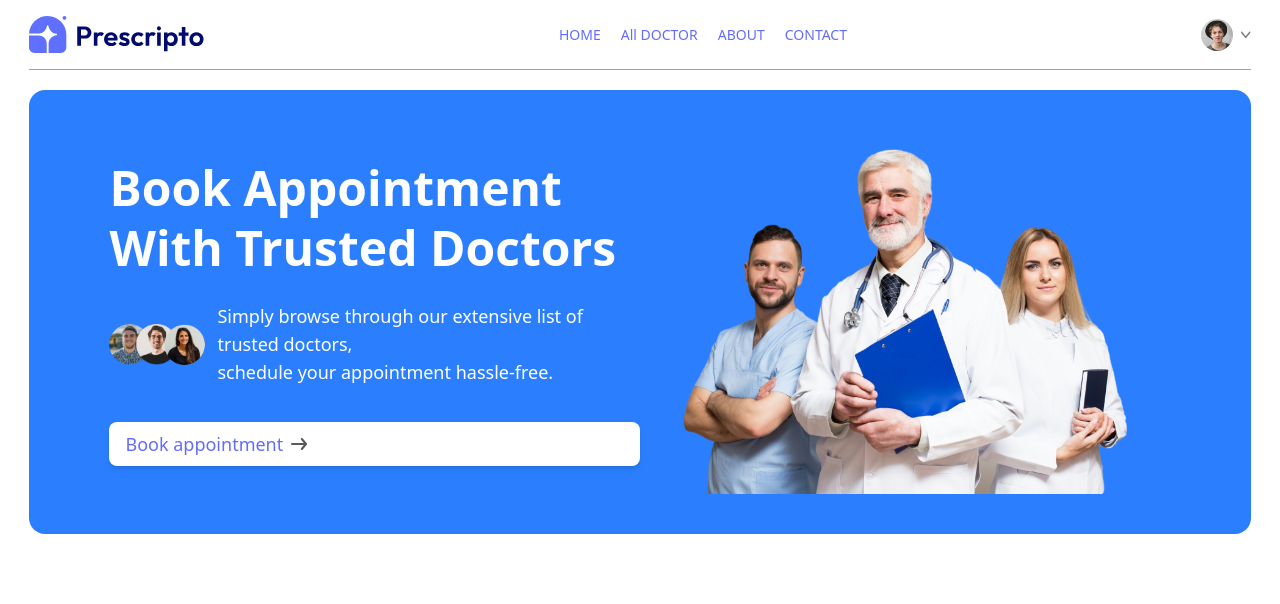
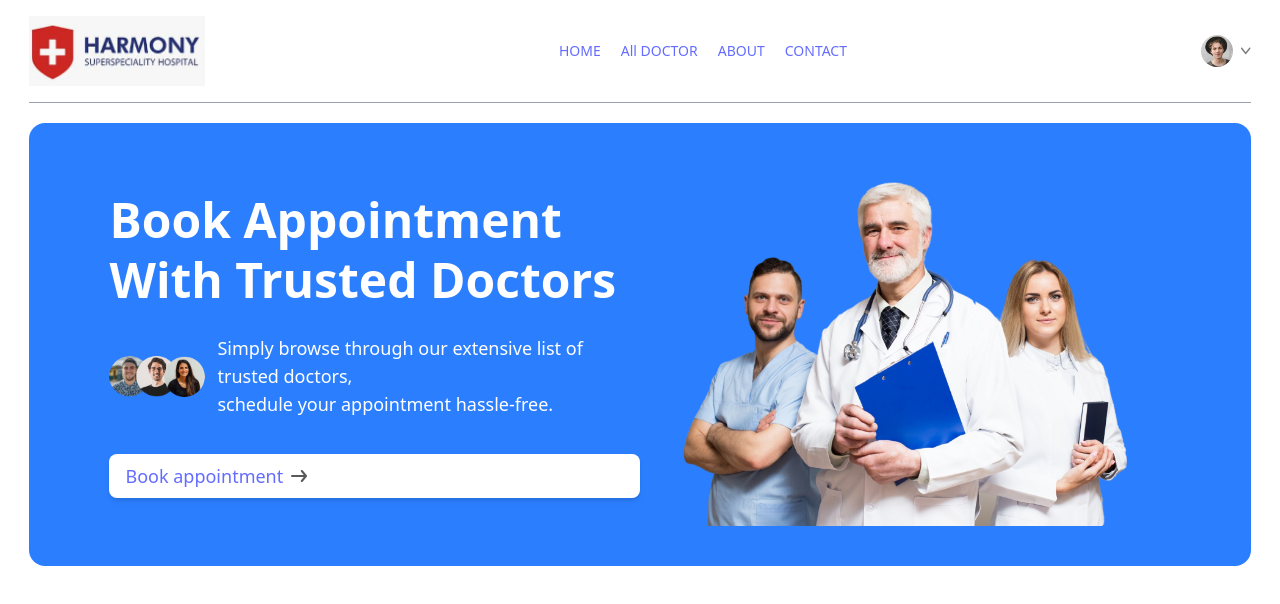
Before and after one commit to kumarineharani/Hms_Harmony-, a React (Vite) app in the folder frontend/: page / in a window 1280 px wide. Shown: the top 604 px of the page. Built offline with nearby package versions, Linux system fonts and the light colour scheme.

Commit message:
update navbar

```diff
--- a/frontend/src/assets/assets_frontend/assets.js
+++ b/frontend/src/assets/assets_frontend/assets.js
@@ -36,6 +36,7 @@ import General_physician from './General_physician.svg'
 import Gynecologist from './Gynecologist.svg'
 import Neurologist from './Neurologist.svg'
 import Pediatricians from './Pediatricians.svg'
+import logo1 from './logo1.jpeg'
 
 
 export const assets = {
@@ -55,7 +56,8 @@ export const assets = {
     dropdown_icon,
     upload_icon,
     stripe_logo,
-    razorpay_logo
+    razorpay_logo,
+    logo1
 }
 
 export const specialityData = [
--- a/frontend/src/components/Navbar.jsx
+++ b/frontend/src/components/Navbar.jsx
@@ -14,7 +14,7 @@ const Navbar = () => {
   return (
     <nav className='flex items-center justify-between text-sm py-4 mb-5 border-b border-b-gray-400'>
 
-      <img className='w-44 cursor-ppointer' src= { assets.logo} alt="Logo" />
+      <img className='w-44 cursor-ppointer' src= { assets.logo1} alt="Logo" />
       <ul className='hidden md:flex items-start gap-5 font-medium '>
         <li className='py-1' >
           <NavLink to="/">HOME</NavLink>
```
Also changed, not shown: frontend/src/assets/assets_frontend/logo1.jpeg (added), 1 other file (tests, documents, lock files or other folders).
